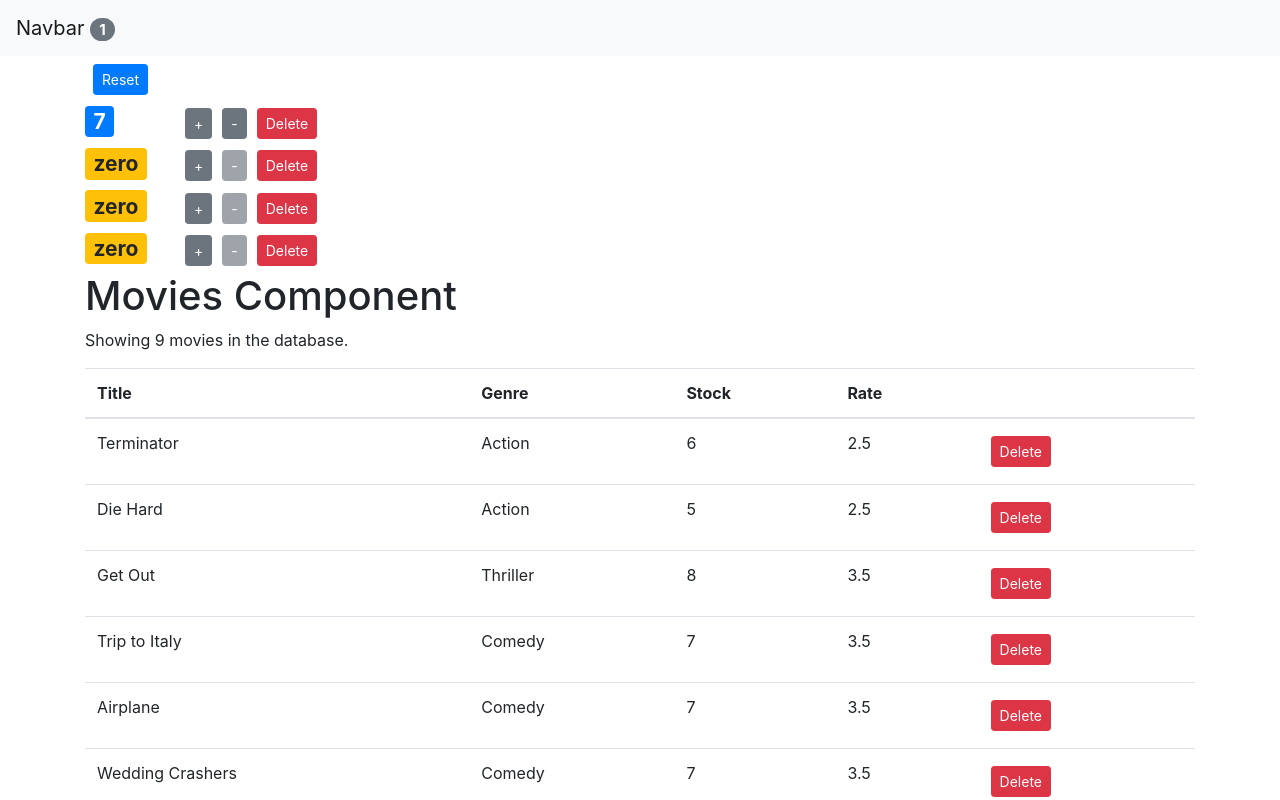
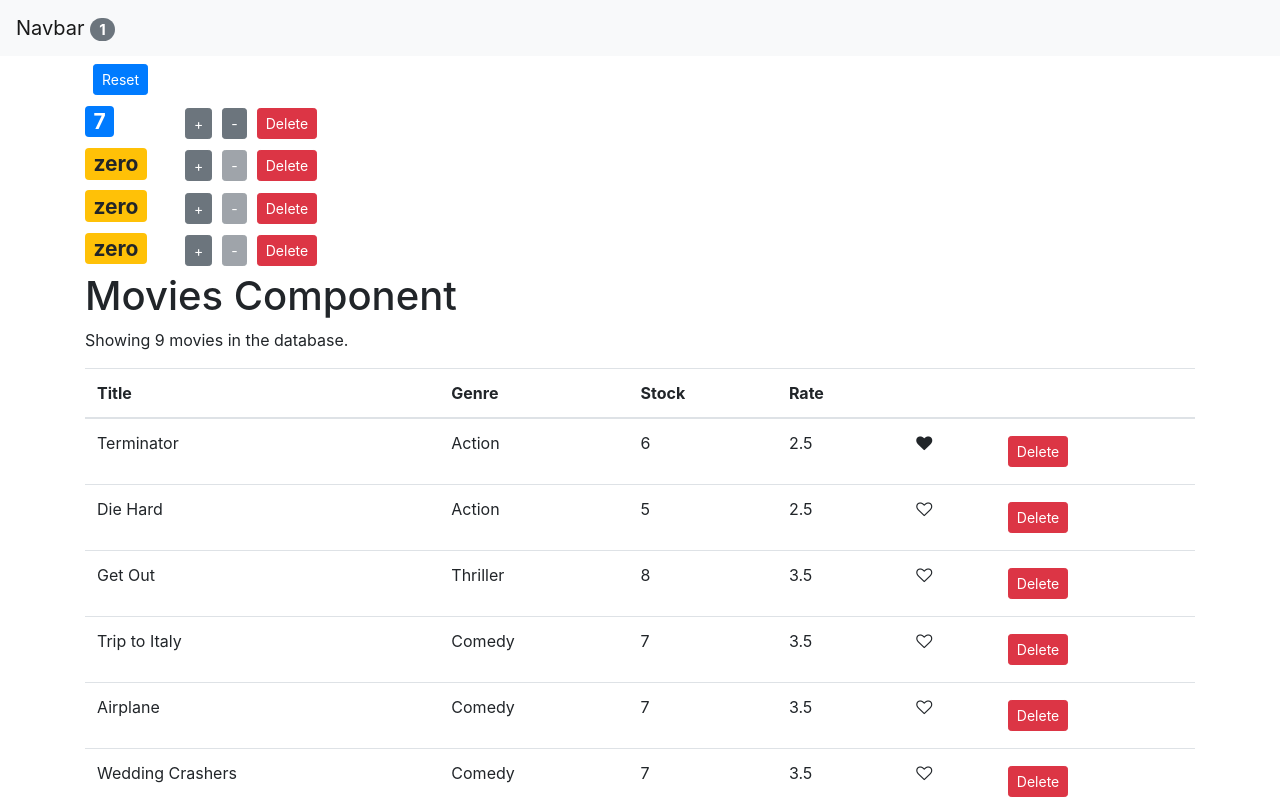
Before and after one commit to DilshanUdawaththa/Counter-App-ReactJS, a React (Create React App) app: page / in a window 1280 px wide. Shown: the top 800 px of the page. Built offline with nearby package versions, Linux system fonts and the light colour scheme.

Commit message:
Like function is done

```diff
--- a/src/components/common/like.jsx
+++ b/src/components/common/like.jsx
@@ -1,12 +1,7 @@
-import React, { Component } from 'react'
-
-class Like extends Component {
-    state = {  }
-    render() {
-        return (
-            <i className="fa-regular fa-heart"></i>
-        );
-    }
+const Like = (props) => {
+    let classes = "fa fa-heart";
+    if (!props.liked) classes += "-o";
+    return <i className={classes} onClick={props.onClick} style={{cursor: 'pointer'}}></i>
 }
 
 export default Like;
--- a/src/components/movies.jsx
+++ b/src/components/movies.jsx
@@ -1,5 +1,6 @@
 import React, { Component } from "react";
 import { getMovies } from "../services/fakeMovieService";
+import Like from "./common/like";
 
 class Movies extends Component {
   state = {
@@ -11,6 +12,14 @@ class Movies extends Component {
     // this.setState({ movies: movies });
     this.setState({ movies });
   };
+
+  handleLike = (movie) => {
+    const movies = [...this.state.movies];
+    const index = movies.indexOf(movie);
+    movies[index] = {...movies[index]};
+    movies[index].liked = !movies[index].liked;
+    this.setState({movies});
+  }
 
   render() {
     const { length: count } = this.state.movies;
@@ -28,7 +37,8 @@ class Movies extends Component {
               <th>Genre</th>
               <th>Stock</th>
               <th>Rate</th>
-              <th></th>
+              <th/>
+              <th/>
             </tr>
           </thead>
           <tbody>
@@ -38,6 +48,7 @@ class Movies extends Component {
                 <td>{movie.genre.name}</td>
                 <td>{movie.numberInStock}</td>
                 <td>{movie.dailyRentalRate}</td>
+                <td><Like liked={movie.liked} onClick={() => this.handleLike(movie)} /></td>
                 <td>
                   <button
                     onClick={() => this.handleDelete(movie)}
--- a/src/services/fakeMovieService.js
+++ b/src/services/fakeMovieService.js
@@ -7,7 +7,8 @@ const movies = [
     genre: { _id: "5b21ca3eeb7f6fbccd471818", name: "Action" },
     numberInStock: 6,
     dailyRentalRate: 2.5,
-    publishDate: "2018-01-03T19:04:28.809Z"
+    publishDate: "2018-01-03T19:04:28.809Z",
+    liked: true
   },
   {
     _id: "5b21ca3eeb7f6fbccd471816",
```
